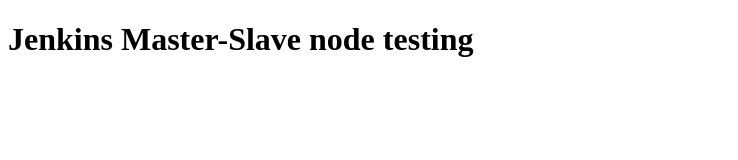
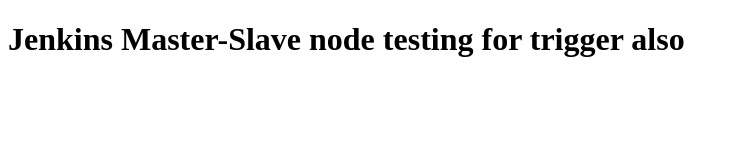
Before and after one commit to nirmal-debug995/jenkins-pipeline-demo, a plain HTML site: page index.html in a window 1280 px wide. Shown: the whole page, without its empty margins (0-738 px from the left). Drawn offline with Linux system fonts and the light colour scheme.

Commit message:
Update header text for Jenkins testing

```diff
--- a/index.html
+++ b/index.html
@@ -4,6 +4,6 @@
   <title>My CI/CD App</title>
 </head>
 <body>
-  <h1>Jenkins Master-Slave node testing</h1>
+  <h1>Jenkins Master-Slave node testing for trigger also</h1>
 </body>
 </html>
```
